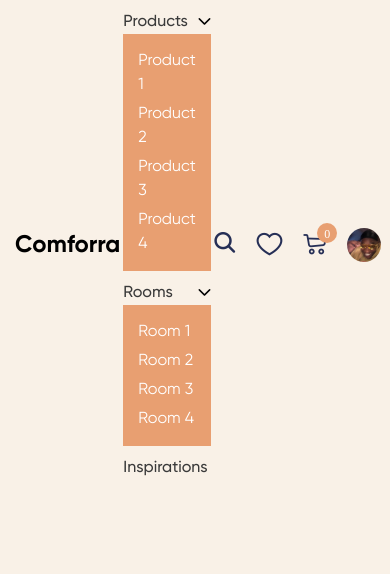
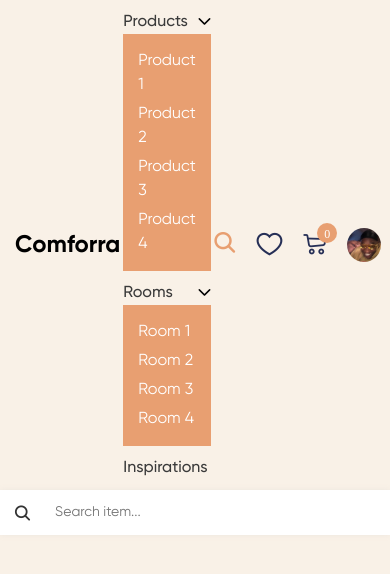
Before and after one commit to jugurj/comforra-furniture-shop, a Vue app: page / in a window 390 px wide. Both pictures are taken after a click on the button 224 px from the left and 241 px from the top of the page. Shown: the top 574 px of the page. Built offline with nearby package versions, Linux system fonts and the light colour scheme.

Commit message:
Fixed click outside form close problem by bringing the custom directive to the form parent element that also containse form open triggering button.

```diff
--- a/src/components/TheHeader.vue
+++ b/src/components/TheHeader.vue
@@ -63,17 +63,14 @@
                 'search-form',
                 searchFormOpen ? 'search-form--active' : '',
               ]"
+              v-click-outside="closeSearchForm"
             >
               <button
                 type="button"
                 @click="toggleSearchForm"
                 class="search-form__icon _icon-search"
               ></button>
-              <form
-                action=""
-                class="search-form__form"
-                v-click-outside="closeSearchForm"
-              >
+              <form action="" class="search-form__form">
                 <button
                   type="submit"
                   class="search-form__submit _icon-search"
```
